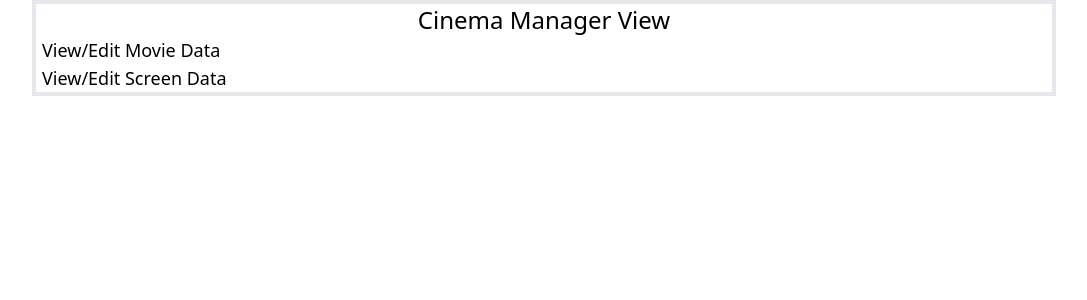
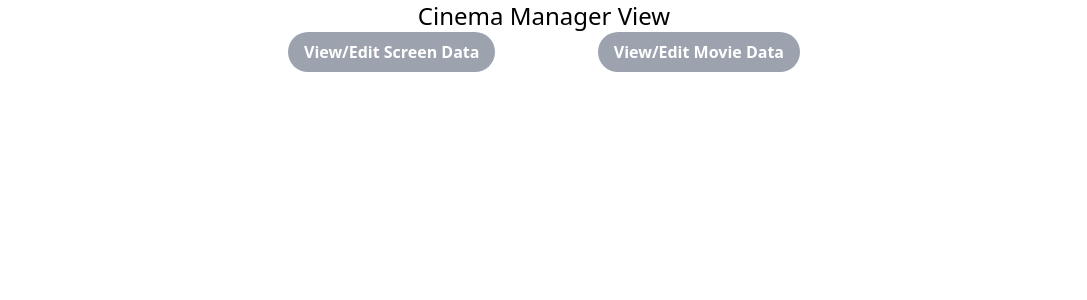
Before and after one commit to JMoran1/DAESDgroup, a Django app: page /cinema_manager_view in a window 1280 px wide. Shown: the part 72-372 px from the top of the page, without its empty margins (96-1183 px from the left). Run offline with Django 4.2, Linux system fonts and the light colour scheme; some libraries are stand-ins or nearby versions.

Commit message:
more minor changes

```diff
--- a/UWEFlixApp/templates/UWEFlixApp/base.html
+++ b/UWEFlixApp/templates/UWEFlixApp/base.html
@@ -7,8 +7,6 @@
 
         <link href="https://cdnjs.cloudflare.com/ajax/libs/tailwindcss/2.0.2/tailwind.min.css" rel="stylesheet">
         <script src="https://cdn.tailwindcss.com"></script>
-    </head>
-  <body>
     </head>
     <meta charset="utf-8" />
     <title>UWEFlix Home Page</title>
--- a/UWEFlixApp/templates/UWEFlixApp/booking.html
+++ b/UWEFlixApp/templates/UWEFlixApp/booking.html
@@ -4,7 +4,7 @@
 <div class="m-auto border-4 w-4/5" >
 
     <h1 class="text-2xl text-center">UWEFlix Booking</h1>
-
+    <p class="text-center">Please select a film from below to see screenings</p>
 
 
 </div>
--- a/UWEFlixApp/templates/UWEFlixApp/cmanager.html
+++ b/UWEFlixApp/templates/UWEFlixApp/cmanager.html
@@ -1,13 +1,12 @@
 {% extends "UWEFlixApp/base.html" %}
 
 {% block content %}
-<div class="m-auto border-4 w-4/5" >
+<div class="m-auto  w-4/5" >
 
     <h1 class="text-2xl text-center">Cinema Manager View</h1>
 
-
-    <a href="{% url 'list-movies'%}" class="text-lg m-1.5 justify-left">View/Edit Movie Data</a> <br/>
-    <a href='{% url 'list-screen'%}' class="text-lg m-1.5 justify-right">View/Edit Screen Data</a>
+    <a href="{% url 'list-movies' %}" class="float-right mr-64"><button class="bg-gray-400 hover:bg-blue-700 text-white font-bold py-2 px-4 rounded-full">View/Edit Movie Data</button></a>
+    <a href="{% url 'list-screen' %}" class="float-left ml-64"><button class="bg-gray-400 hover:bg-blue-700 text-white font-bold py-2 px-4 rounded-full">View/Edit Screen Data</button></a>
 
 </div>
 {% endblock %}
```
